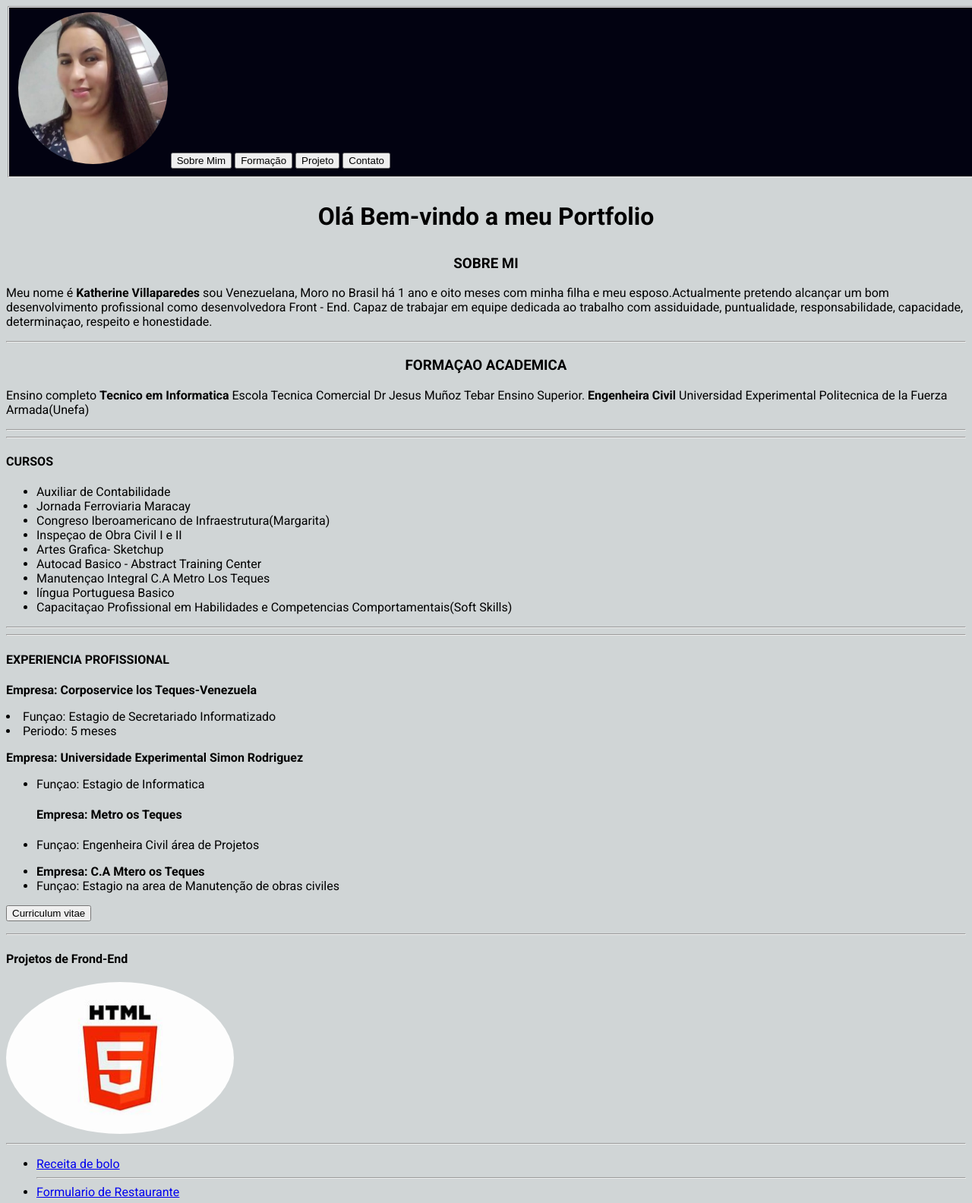
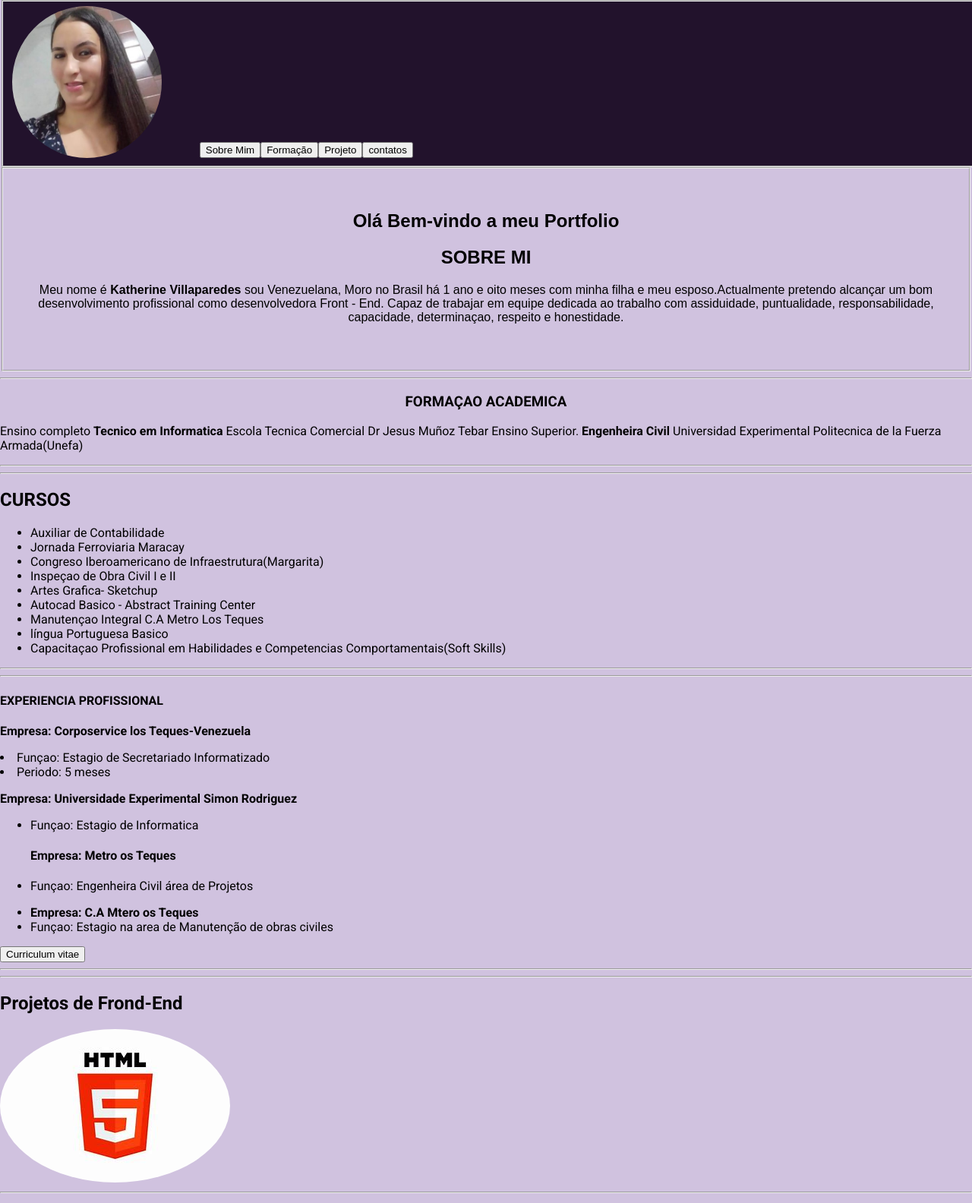
Before and after one commit to katherinevilla/Portfolio_API, a website: page index.html in a window 1280 px wide. Shown: the top 1584 px of the page at 76% size. Drawn offline with Linux system fonts and the light colour scheme; no server answers.

Commit message:
Projeto JS

```diff
--- a/index.html
+++ b/index.html
@@ -12,41 +12,38 @@
 
 <body>
 
-
+    <header class="principal">
     <fieldset class="titulo">
-        <header class="principal">
-            <img class= "foto-perfil"src="foto.jpg" windth= "200" height="200" alt="foto-perfil">
-            <a href="#SOBRE MI"><input type="button" value="Sobre Mim"></a>
-            <a href="#formaçao academica"><input type="button" value="Formação"></a>
-            <a href="#Projetos de Frond-End"><input type="button" value="Projeto"></a>
-             <a href="#contactos"><input type="button" value="Contato"></a>
-
+    <div class="imagem">
+    <img class= "foto-perfil"src="foto.jpg" alt="foto-perfil">
+    <div class="linkk">
+    <a href="Sobre Mim"><input type="button"  value="Sobre Mim"></a>
+    <a href="formaçao_1"><input type="button" value="Formação"></a>
+    <a href="Projetos"><input type="button" value="Projeto"></a>
+    <a href="contactos"><input type="button" value="contatos"></a>
+    </div>
 
     </header>
     </fieldset>
-
-<p>
-
-</p>
-
-
-        <h1 style="text-align: center;"><p> Olá Bem-vindo a meu Portfolio </p>
-        <h3 style="text-align: center;">SOBRE MI</h3>
-
-
+    <fieldset>
+     <aside class="titulo_1"id ="Sobre Mim" >
+    <h1>Olá Bem-vindo a meu Portfolio</h1>
+    <h2>SOBRE MI</h2>
     <p> Meu nome é <b>Katherine Villaparedes</b> sou Venezuelana, Moro no Brasil há 1 ano e oito meses com minha filha e meu esposo.Actualmente pretendo alcançar um bom desenvolvimento profissional como desenvolvedora Front - End. Capaz de trabajar em equipe dedicada ao trabalho com assiduidade, puntualidade, responsabilidade, capacidade, determinaçao, respeito e honestidade. </p>
+     </aside>
+     </fieldset>
 
 
    <hr> </hr>
-<article>
-    <section aria-label="Formaçao Academica">
+<aside>
+    <section aria-label="Formaçao Academica" id= "formaçao_1">
         <h1 style="text-align: center">FORMAÇAO ACADEMICA</h1>
         <p>Ensino completo <b>Tecnico em Informatica </b> Escola Tecnica Comercial Dr Jesus Muñoz Tebar Ensino Superior. <b>Engenheira Civil</b> Universidad Experimental Politecnica de la Fuerza Armada(Unefa)</p>
        <hr> </hr>
        <hr> </hr>
 
      <section aria-label="CURSOS">
-        <h1>CURSOS</h1>
+        <h2>CURSOS</h2>
 
         <ul>
            <li>Auxiliar de Contabilidade</li>
@@ -78,54 +75,53 @@
             <li><b>Empresa: C.A Mtero os Teques</b></li>
             <li>Funçao: Estagio na area de Manutenção de obras civiles</li>
             </ul>
-         <p>
          <a href="file:///C:/Users/kathe/OneDrive/Documentos/curriculo/CURRICULUM%20VITAE%20KATHERINE%20YUBISAY%20VILLAPAREDES%20RUZ%20-%20MEDIO%20(1).pdf"><input type="button" value="Curriculum vitae"></a>
-            <hr></hr>
-
-
-          <h1> Projetos de Frond-End </h1>
+            </aside>
+        <hr>
+        <hr>
+        <aside class="frond-end" id = "Projetos">
+        <h2> Projetos de Frond-End </h2>
         <img class= "foto-perfil"src="HTML.jpeg" windth= "200" height="200" alt="HTML">
-
-
         <hr></hr>
         <ul>
-            <li><a href="https://codepen.io/katherinevilla/pen/OJmmxgP"> Receita de bolo </a></li>
+        <li><a href="file:///C:/Users/kathe/OneDrive/Documentos/receita%20de%20bolo_css/index.html"> Receita de bolo </a></li>
+        <img class="imag_principal" src="https://s2.glbimg.com/ZNaisi6VK5KDBqNrVG48CGZ-75s=/0x0:886x433/984x0/smart/filters:strip_icc()/i.s3.glbimg.com/v1/AUTH_e84042ef78cb4708aeebdf1c68c6cbd6/internal_photos/bs/2019/K/m/I4Ax2MSdq9HNSIrhs6ww/bolo-trufado-vale-este.jpg" width="200" alt="bolo trufado de chocolate ao leite">
         <hr></hr>
         <li><a href="https://github.com/katherinevilla/Formulario1_aula7/blob/master/index.html"> Formulario de Restaurante </a></li>
         <hr></hr>
-            <li><a href="https://github.com/katherinevilla/Exemplo_1/blob/main/index.html"> Linguagem de marcaçao de hipertexto </a></li>
+        <li><a href="file:///C:/Users/kathe/OneDrive/Documentos/desafio%20site%20de%20noticia/index.html"> Linguagem de marcaçao de hipertexto </a></li>
         <hr></hr>
-            <li><a href="https://github.com/katherinevilla/Exercicio_1_Template/blob/master/index.html"> marcação de template </a></li>
+        <li><a href="file:///C:/Users/kathe/OneDrive/Documentos/Exercicio_1%20Template/index.html"> marcação de template </a></li>
         </ul>
-
+    </aside>
 
         </article>
-
-
-    <section aria-label="contato">
-        <fieldset>
-            <img src="logo.png" alt="logo" widht= "30">
-       <b> <h1>Redes Sociais</h1></b>
-
-
-             <a href="https://www.linkedin.com/in/katherinevilla1311" target="_blank"><img src="liknd.jpeg"widht="30" height="30"></a>
+        <hr>
+        <hr>
+        <section  class="contato" id="contactos">
+            <h2>Redes Sociais </h2>
+            <a href="https://www.linkedin.com/in/katherinevilla1311" target="_blank"><img src="liknd.jpeg"widht="30"       height="30"></a>
             <a href="https://github.com/katherinevilla/katherinevilla.git" target="_blank"><img src="github-logo-1068x601.jpg"widht="30" height="30"></a>
             <a href="https://www.instagram.com/katherine.villa123/tagged/" target="_blank"><img src="integm.jpeg"widht="30" height="30"></a>
+            </div>
 
-
-
+        <hr>
+        <hr>
 
         <section class="github" id="github">
-         <h1>Repositorio do Github</h1>
+        <h2>Repositorio do Github</h2>
         <div class="github_1" id="repositiGithub">
           </div>
-</fieldset>
-    <fieldset
+          </section>
+
+          <hr>
+          <hr>
 
         <footer class="formu_contato" id="formu_contato">
         <h2>Formulario de Contato</h2>
         <form class="contato__formulario">
          <div id="mensagemNome"></div>
+
          <div>
         <label for="nome"> Nome: </label>
         <input class="datos" id="nome" type="text" name="nome"placeholder = "nome">
@@ -142,17 +138,16 @@
         <input class="datos" id="Fone" type="text" name="fone" placeholder = "Fone">
         </div>
 
-
-
          <div id="mensagemMensagem"></div>
             <div>
-                <label for="msg"> Mensagem: </label>
+        <label for="mensagem"> Mensagem: </label>
         <textarea class="datos" id="Mensagem" name="Mensagem" placeholder = "mensagem"cols="40" rows="10"></textarea>
          </div>
 
         <div id="mensagemBotaoEnviar"></div>
         <button class="button" id="botaoEnviar" type="submit">Enviar</button>
         </form>
+    </div>
 
     </footer>
     </fieldset>
--- a/style.css
+++ b/style.css
@@ -1,30 +1,50 @@
-* {
-	box-sizing: border-box;
+html, head, body{
+  padding: 0;
+  margin: 0;
 }
 
 body {
 	font-family: 'Roboto', sans-serif;
-	background: #d0d5d6;
+	background: #d0c2df;
 }
-.foto-perfil
-{height: 100;
-width: auto;
+.imagem{
+  width: 200px;
+  height: 200px;
+  border-radius: 50%;
+  display: flex;
+}
+.foto-perfil{
+width: 200;
+height: auto;
 max-width: 100%;
  border-radius: 50%;
  }
 
  .titulo{
 width:100vw;
-background-color:rgb(2, 2, 17);
-
+height: 200px;
+background-color:rgb(34, 18, 44);
 
  }
+ .titulo_1{
+   font-family: Arial, Helvetica, sans-serif;
+   text-align: center;
+   margin: 50px 0;
+ }
+  .linkk{
+    display: flex;
+    margin-top: auto;
+    margin-left: 50px;
+    cursor: pointer;
+  }
+
 .formu_contato{
 
   display: flex;
   flex-direction: column;
   padding: 2rem;
   box-sizing: border-box;
+
         }
 
  label { display: inline-block;
@@ -37,21 +57,21 @@ margin-bottom: 20px;
 
             }
 
-.datos, textarea {
+.datos,textarea {
 font-family: sans-serif;
 font-size: 16px;
-font-weight: 600;
+font-weight: 700;
 width: 300px;
 box-sizing: border-box;
 border: 1px solid #999;
 margin-bottom: 15px;
              }
- .textarea {
+ .datos,textarea {
   height: 30px;
   line-height: 30px;
   width: 30%;
   background: rgb(252, 248, 248);
-  color: rgb(253, 246, 246);
+  color: rgb(17, 16, 16);
   font-weight: bold;
   border: none;
   border-radius: 5px;
@@ -59,20 +79,22 @@ margin-bottom: 15px;
 
                     }
 
-.button {
+.button{
     height: 50px;
     line-height: 20px;
     align-items:center;
     width: 30%;
-    background: rgb(67, 54, 248);
+    background: rgb(34, 3, 49);
     color: rgb(253, 246, 246);
     font-weight: bold;
     border: none;
     border-radius: 5px;
     cursor: pointer;
-    transition: .1s ease all;
+
+
 
   }
+
  .errorInput{
 border: 2px solid red !important;
 }
```
Lines whose indentation alone changed are shown as unchanged.
